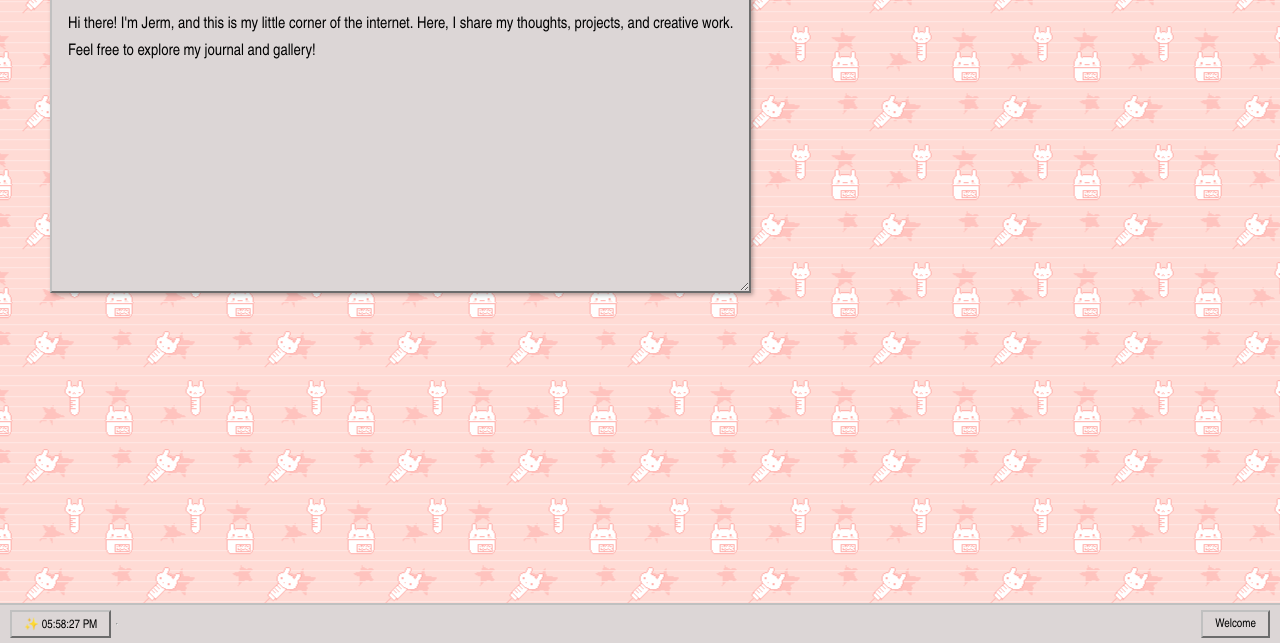
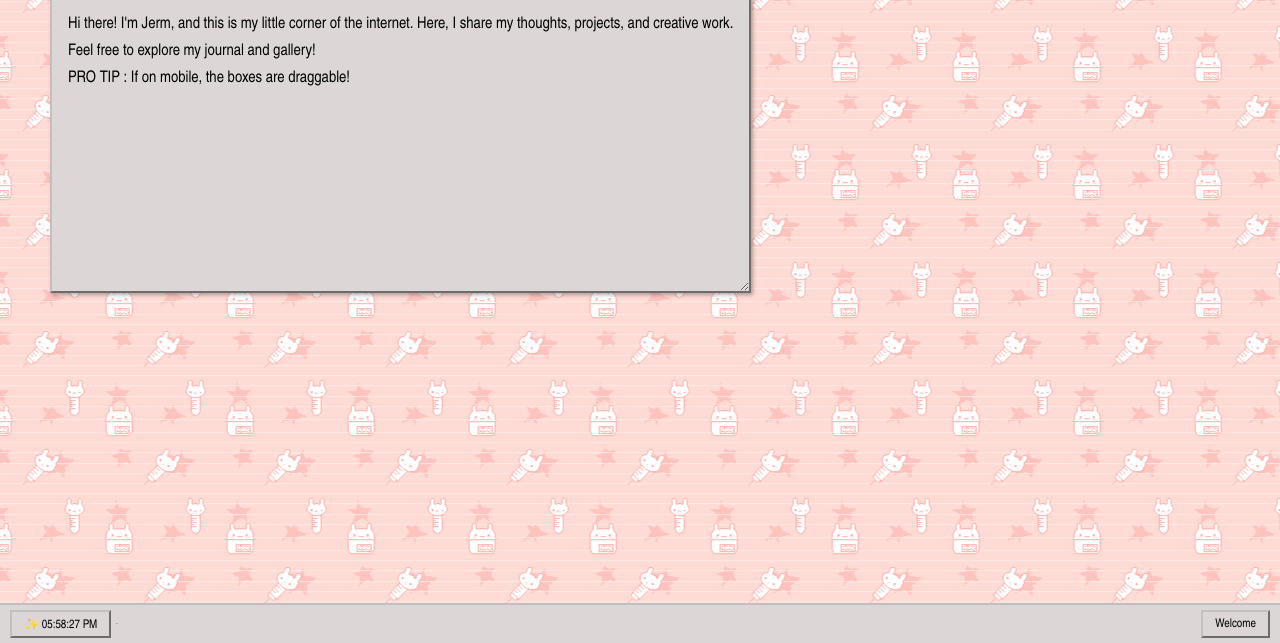
Before and after one commit to Jermaphobias/jermaphobias.github.io, an Astro site: page / in a window 1280 px wide. Shown: the part 157-800 px from the top of the page. Built offline with nearby package versions, Linux system fonts and the light colour scheme; Astro itself is replaced by a stand-in of ours.

Commit message:
Update Welcome.astro

```diff
--- a/src/components/Welcome.astro
+++ b/src/components/Welcome.astro
@@ -119,6 +119,7 @@ const galleryItems = Object.values(
 				work.
 			</p>
 			<p>Feel free to explore my journal and gallery!</p>
+			<p>PRO TIP : If on mobile, the boxes are draggable!</p>
 		</div>
 	</div>
 
```
